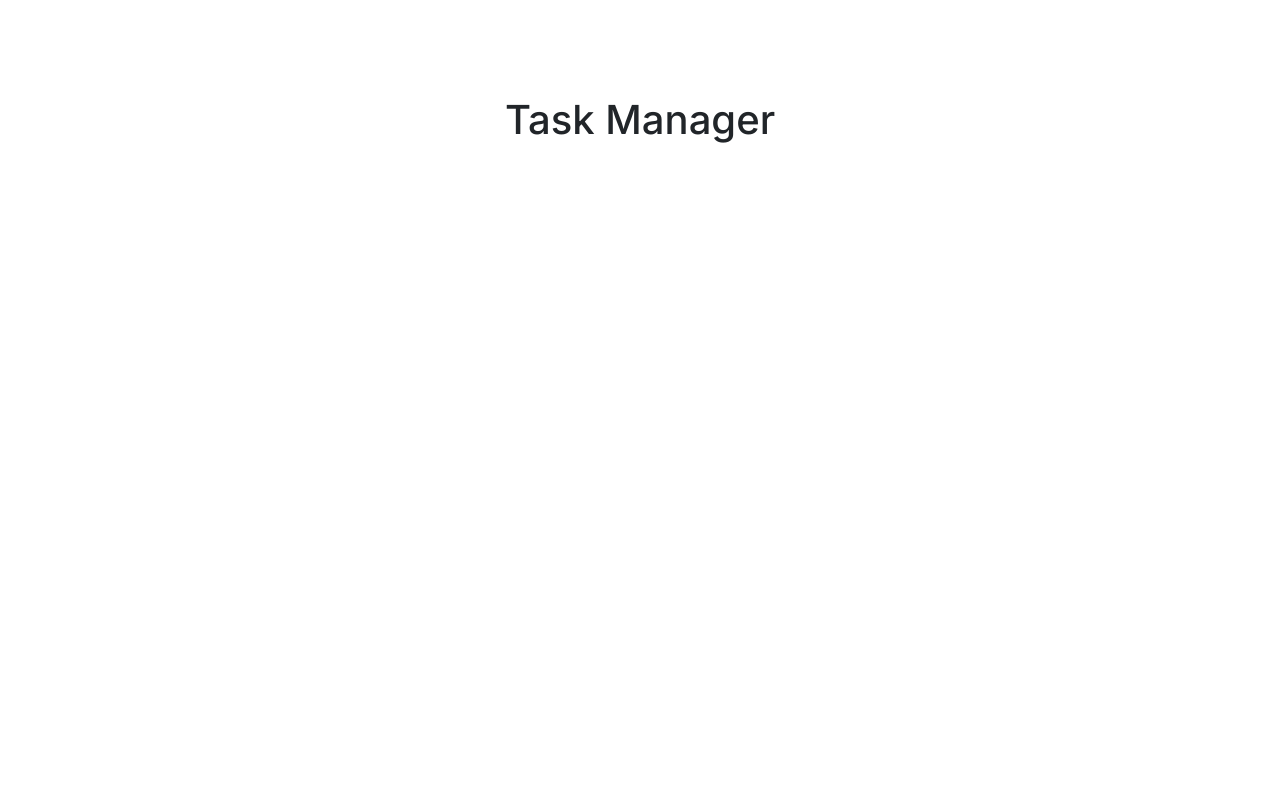
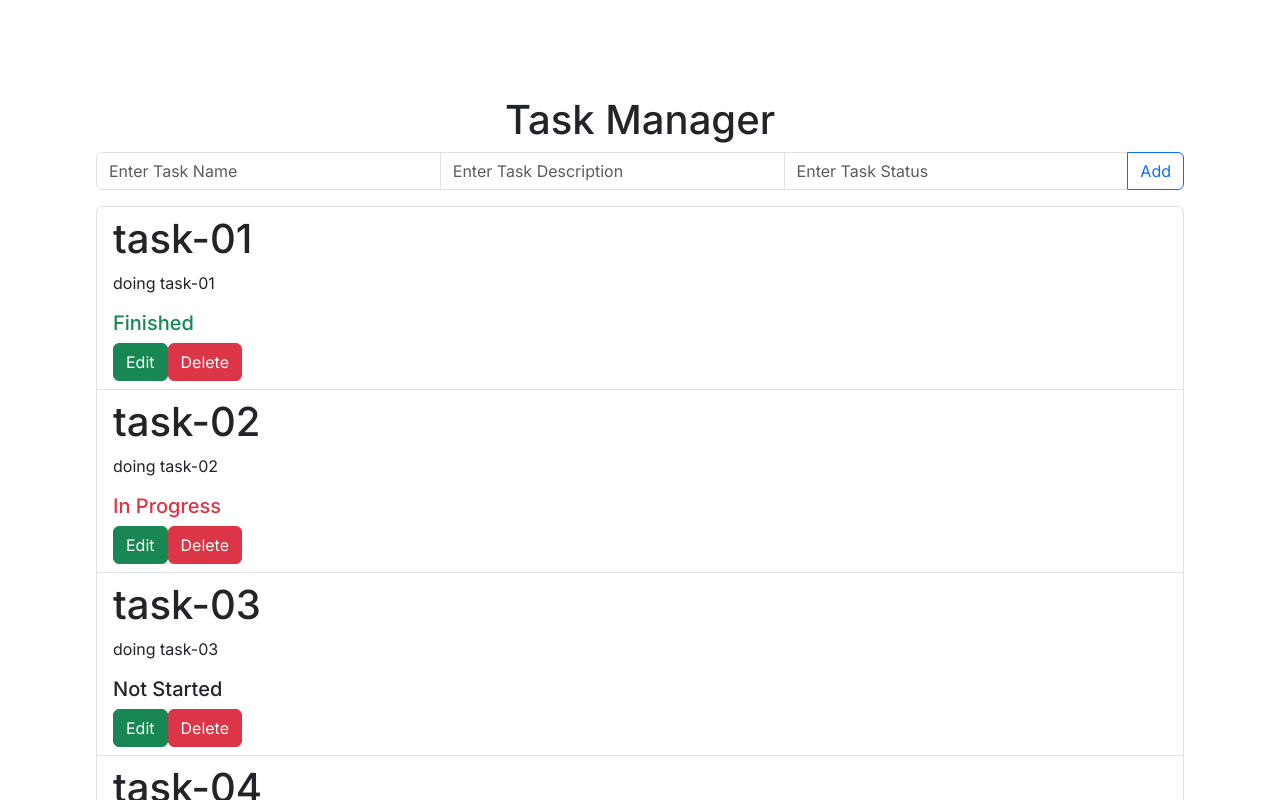
Before and after one commit to mnabil711/Jobathon-Task-Manager, a Next.js app: page / in a window 1280 px wide. Shown: the top 800 px of the page. Built offline with nearby package versions, Linux system fonts and the light colour scheme.

Commit message:
add tasks and buttons

```diff
--- a/app/componants/Task.js
+++ b/app/componants/Task.js
@@ -1,5 +1,33 @@
-const Task = () => {
-  return <div></div>;
+const Task = ({ name, description, taskStatus, deleteTask }) => {
+  let color = "";
+  if (taskStatus === "In Progress") {
+    color = "text-danger";
+  } else if (taskStatus === "Finished") {
+    color = "text-success";
+  }
+
+  return (
+    <div>
+      <div>
+        <h1>{name}</h1>
+        <p>{description}</p>
+        <h5 className={color}>{taskStatus}</h5>
+      </div>
+      <button className="btn btn-success" type="button" id="button-addon2">
+        Edit
+      </button>
+      <button
+        className="btn btn-danger"
+        type="button"
+        id="button-addon2"
+        onClick={() => {
+          deleteTask(name);
+        }}
+      >
+        Delete
+      </button>
+    </div>
+  );
 };
 
 export default Task;
--- a/app/page.js
+++ b/app/page.js
@@ -1,10 +1,131 @@
-
-import styles from './page.module.css'
+"use client";
+import styles from "./page.module.css";
+import Task from "./componants/Task";
+import { useState } from "react";
 
 export default function Home() {
+  let tasksArr = [
+    {
+      name: "task-01",
+      description: "doing task-01",
+      taskStatus: "Finished",
+    },
+    {
+      name: "task-02",
+      description: "doing task-02",
+      taskStatus: "In Progress",
+    },
+    {
+      name: "task-03",
+      description: "doing task-03",
+      taskStatus: "Not Started",
+    },
+    {
+      name: "task-04",
+      description: "doing task-04",
+      taskStatus: "Not Started",
+    },
+    {
+      name: "task-05",
+      description: "doing task-05",
+      taskStatus: "In Progress",
+    },
+    {
+      name: "task-06",
+      description: "doing task-06",
+      taskStatus: "Finished",
+    },
+  ];
+
+  const [tasks, setTasks] = useState(tasksArr);
+  const [nameInputValue, setNameInputValue] = useState("");
+  const [descInputValue, setDescInputValue] = useState("");
+  const [statusInputValue, setStatusInputValue] = useState("");
+
+  const handleAddTask = () => {
+    nameInputValue && descInputValue && statusInputValue !== ""
+      ? setTasks([
+          ...tasks,
+          {
+            name: nameInputValue,
+            description: descInputValue,
+            taskStatus: statusInputValue,
+          },
+        ])
+      : null;
+    setNameInputValue("");
+    setDescInputValue("");
+    setStatusInputValue("");
+  };
+
+  const handleNameChange = (e) => {
+    setNameInputValue(e.target.value);
+  };
+  const handleDescChange = (e) => {
+    setDescInputValue(e.target.value);
+  };
+  const handleStatusChange = (e) => {
+    setStatusInputValue(e.target.value);
+  };
+
+  const handleDelTask = (i) => {
+    let newTasks = tasks.filter((el) => el.name !== i);
+    setTasks(newTasks);
+  };
+
   return (
     <main className={styles.main}>
       <h1>Task Manager</h1>
+
+      <div className="input-group mb-3">
+        <input
+          type="text"
+          className="form-control"
+          placeholder="Enter Task Name"
+          aria-label="Enter Task Name"
+          value={nameInputValue}
+          onChange={handleNameChange}
+        />
+        <input
+          type="text"
+          className="form-control"
+          placeholder="Enter Task Description"
+          aria-label="Enter Task Description"
+          value={descInputValue}
+          onChange={handleDescChange}
+        />
+        <input
+          type="text"
+          className="form-control"
+          placeholder="Enter Task Status"
+          aria-label="Enter Task status"
+          value={statusInputValue}
+          onChange={handleStatusChange}
+        />
+
+        <button
+          className="btn btn-outline-primary"
+          type="button"
+          id="button-addon2"
+          onClick={handleAddTask}
+        >
+          Add
+        </button>
+      </div>
+      <div className="container">
+        <ul className="list-group row">
+          {tasks.map((task) => (
+            <li className="list-group-item col-lg" key={task.name}>
+              <Task
+                name={task.name}
+                description={task.description}
+                taskStatus={task.taskStatus}
+                deleteTask={handleDelTask}
+              />
+            </li>
+          ))}
+        </ul>
+      </div>
     </main>
-  )
+  );
 }
--- a/app/page.module.css
+++ b/app/page.module.css
@@ -1,7 +1,7 @@
 .main {
   display: flex;
   flex-direction: column;
-  justify-content: space-between;
+  /* justify-content: space-between; */
   align-items: center;
   padding: 6rem;
   min-height: 100vh;
```
